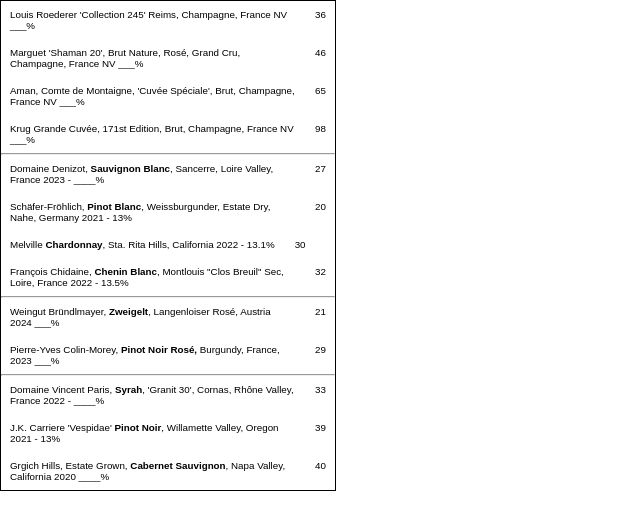
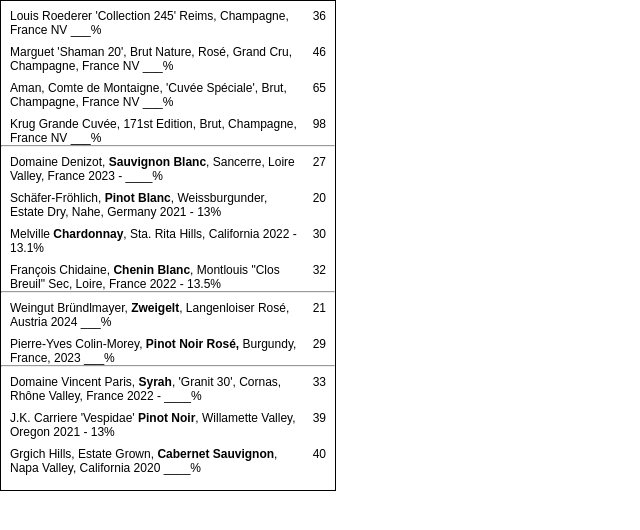
Before and after one commit to DanielAlvarez2/nama-btg, a plain HTML site: page index.html in a window 1280 px wide. Shown: the whole page, without its empty margins (0-640 px from the left). Drawn offline with Linux system fonts and the light colour scheme.

Commit message:
fix formatting to allow for larger font size

```diff
--- a/index.html
+++ b/index.html
@@ -9,7 +9,7 @@
       padding:0;
       box-sizing:border-box;
       font-family:sans-serif;
-      font-size:9.8px;
+      font-size:12px;
     }
     main{
       width:3.5in;
@@ -17,9 +17,11 @@
       border:1px solid black;
     }
     .wine{
+      width:100%;
       display:flex;
-      gap:20px;
-      padding: 8px 9px;
+      justify-content: space-between;
+      gap:10px;
+      padding: 8px 9px 0px;
     }
   </style>
   </head>
```
